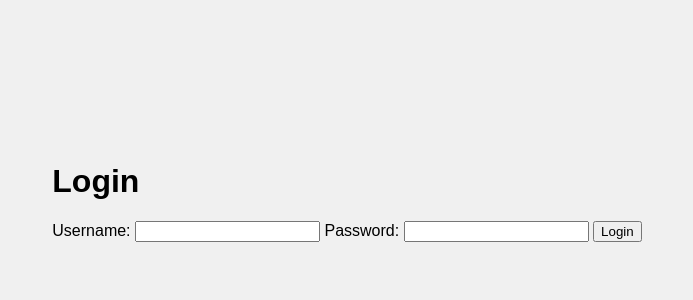
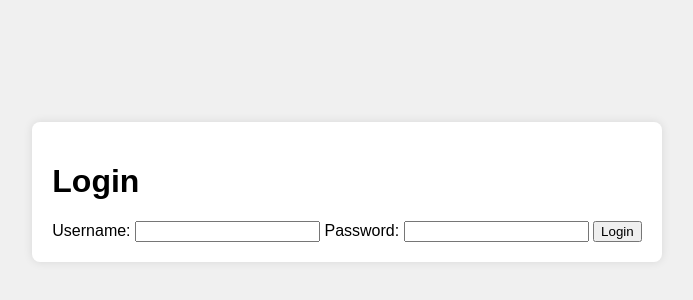
Before and after one commit to autore2024/football-manager-24, a plain HTML site: page index.html in a window 1280 px wide. Shown: the part 208-508 px from the top of the page, without its empty margins (293-986 px from the left). Drawn offline with Linux system fonts and the light colour scheme; files that its build step writes are made by us from their sources; files whose address does not match are found by name.

Commit message:
Update style.css

```diff
--- a/style.css
+++ b/style.css
@@ -9,4 +9,11 @@ body {
   height: 100vh;
 }
 
-/* Aggiungi stili specifici per la tua pagina di login/registrazione */
+.login-container {
+  background-color: white;
+  padding: 20px;
+  border-radius: 8px;
+  box-shadow: 0 0 10px rgba(0, 0, 0, 0.1);
+}
+
+/* Aggiungi altri stili specifici per la tua pagina di login/registrazione */
```
